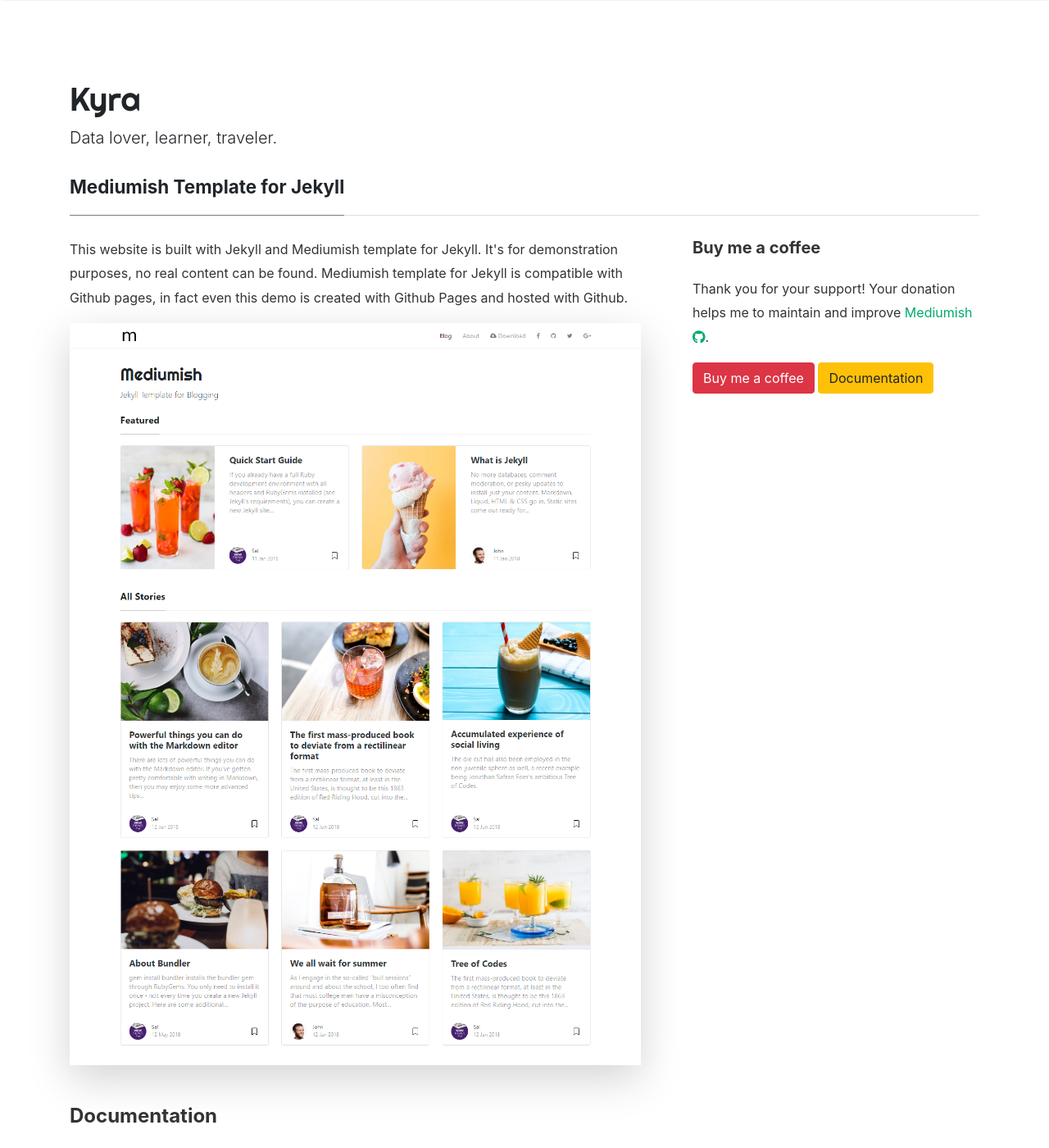
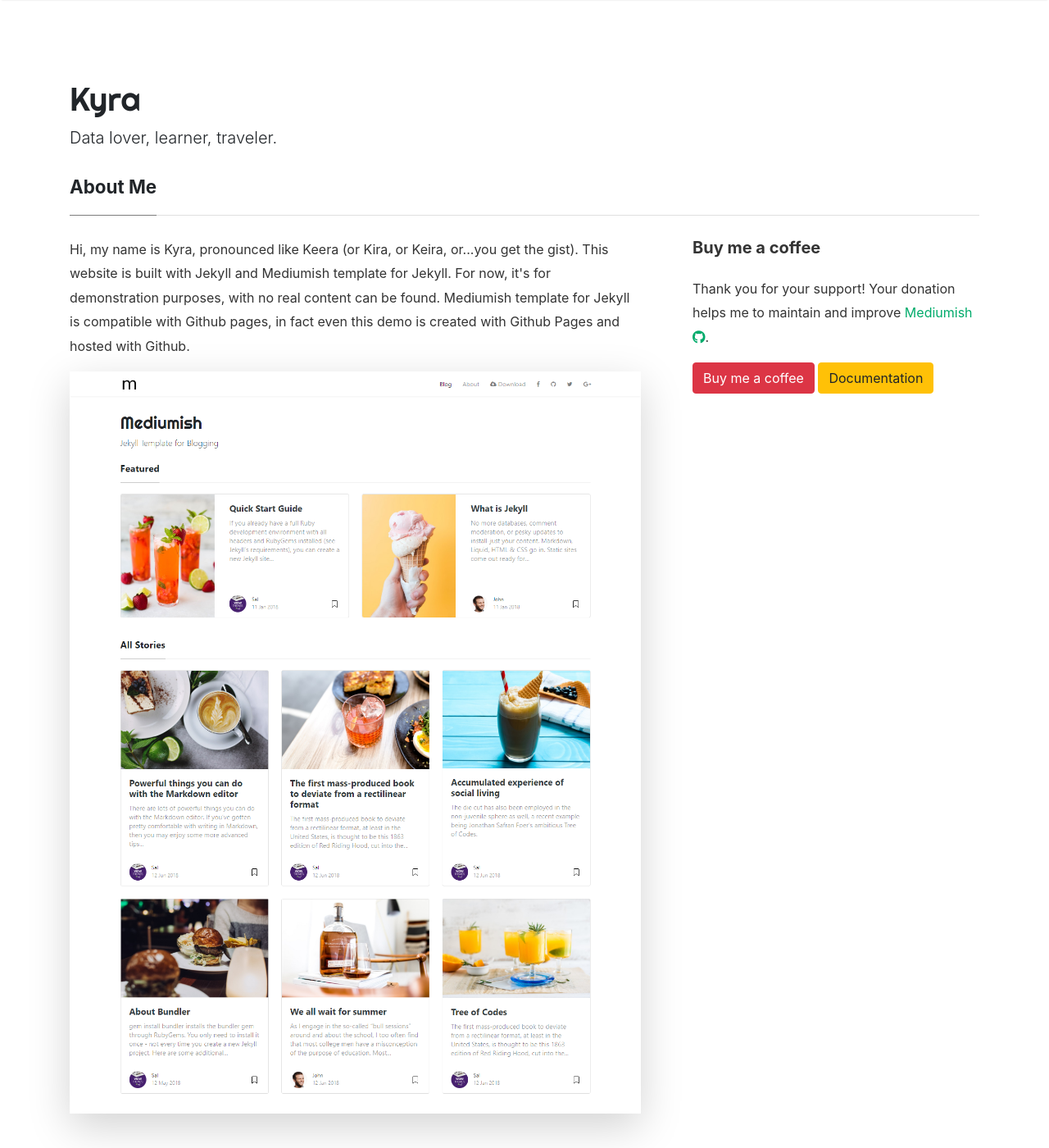
Before and after one commit to kyrab/website, a Jekyll site: the page built from _pages/about.md, in a window 1280 px wide and 1400 px high. Shown: the whole window at 82% size. Built offline with Jekyll 4.4.1, drawn with Linux system fonts in a browser that asks for light colours; nearby versions of some CDN libraries; comment, search, counter and statistics services are not loaded; some of the changed text lies outside the part shown.

Commit message:
Update about.md

```diff
--- a/_pages/about.md
+++ b/_pages/about.md
@@ -1,14 +1,14 @@
 ---
 layout: page
-title: Mediumish Template for Jekyll
+title: About Me
 permalink: /about
-comments: true
+comments: false
 ---
 
 <div class="row justify-content-between">
 <div class="col-md-8 pr-5">
 
-<p>This website is built with Jekyll and Mediumish template for Jekyll. It's for demonstration purposes, no real content can be found. Mediumish template for Jekyll is compatible with Github pages, in fact even this demo is created with Github Pages and hosted with Github.</p>
+<p>Hi, my name is Kyra, pronounced like Keera (or Kira, or Keira, or...you get the gist). This website is built with Jekyll and Mediumish template for Jekyll. For now, it's for demonstration purposes, with no real content can be found. Mediumish template for Jekyll is compatible with Github pages, in fact even this demo is created with Github Pages and hosted with Github.</p>
 
 <p class="mb-5"><img class="shadow-lg" src="{{site.baseurl}}/assets/images/mediumish-jekyll-template.png" alt="jekyll template mediumish" /></p>
 <h4>Documentation</h4>
```
